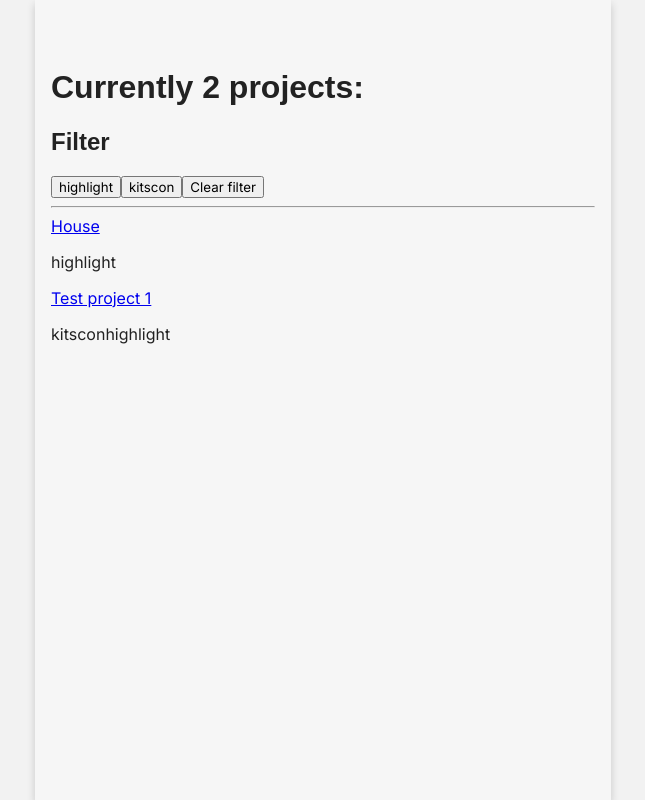
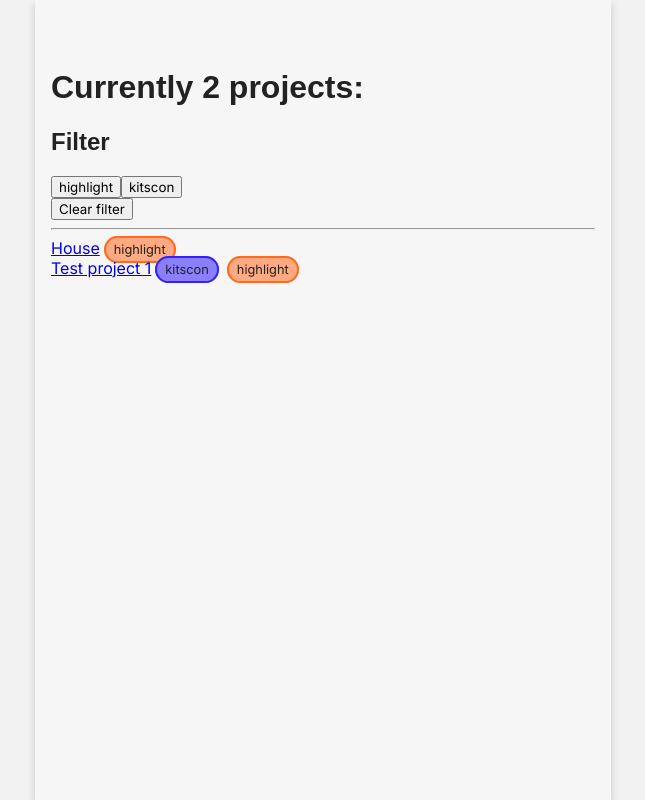
Before and after one commit to Doverstav/doverstav.dev, a Next.js app: page /projects in a window 1280 px wide. Shown: the whole page, without its empty margins (317-962 px from the left). Built offline with nearby package versions, Linux system fonts and the light colour scheme; a web font is replaced by a local one.

Commit message:
Play around with a pill component for project tags

```diff
--- /dev/null
+++ b/components/TagPill/index.tsx
@@ -0,0 +1,31 @@
+import styles from "./tagPill.module.css";
+
+export interface TagPillProps {
+  tagText: string;
+}
+
+export function TagPill({ tagText }: TagPillProps) {
+  const [pillColor, borderColor] = stringToColor(tagText);
+
+  return (
+    <span
+      className={styles.container}
+      style={{ backgroundColor: pillColor, border: `2px solid ${borderColor}` }}
+    >
+      {tagText}
+    </span>
+  );
+}
+
+function stringToColor(string: string, saturation = 100, lightness = 75) {
+  let hash = 0;
+  for (let i = 0; i < string.length; i++) {
+    hash = string.charCodeAt(i) + ((hash << 5) - hash);
+    hash = hash & hash;
+  }
+
+  return [
+    `hsl(${hash % 360}, ${saturation}%, ${lightness}%)`,
+    `hsl(${hash % 360}, ${saturation}%, ${lightness * 0.75}%)`,
+  ];
+}
--- /dev/null
+++ b/components/TagPill/tagPill.module.css
@@ -0,0 +1,7 @@
+.container {
+  padding: 0.25rem 0.5rem;
+  margin: 0.5rem 0.25rem;
+  border-radius: 50px;
+
+  font-size: 0.8rem;
+}
--- a/src/pages/projects/[id].tsx
+++ b/src/pages/projects/[id].tsx
@@ -6,6 +6,7 @@ import {
   getProjectData,
   ProjectDataWithContent,
 } from "../../../utils/projects";
+import { TagPill } from "../../../components/TagPill";
 
 interface ProjectPageProps {
   projectData: ProjectDataWithContent;
@@ -20,7 +21,7 @@ export default function ProjectPage({ projectData }: ProjectPageProps) {
       <article>
         <div>
           {projectData.tags.map((tag) => (
-            <p key={tag}>{tag}</p>
+            <TagPill key={tag} tagText={tag} />
           ))}
         </div>
         <div dangerouslySetInnerHTML={{ __html: projectData.contentHtml }} />
--- a/src/pages/projects/index.tsx
+++ b/src/pages/projects/index.tsx
@@ -3,6 +3,7 @@ import { useCallback, useMemo, useState } from "react";
 import FilterButton from "../../../components/FilterButton";
 import Layout from "../../../components/Layout";
 import { getProjectsData, ProjectData } from "../../../utils/projects";
+import { TagPill } from "../../../components/TagPill";
 
 interface ProjectsProps {
   allProjectsData: ProjectData[];
@@ -43,6 +44,7 @@ export default function Projects({ allProjectsData }: ProjectsProps) {
       <h1>Currently {allProjectsData.length} projects:</h1>
       <h2>Filter</h2>
       <div>
+        <div>
           {allTags.map((tag) => (
             <FilterButton
               key={tag}
@@ -51,17 +53,22 @@ export default function Projects({ allProjectsData }: ProjectsProps) {
               active={selectedTags.includes(tag)}
             />
           ))}
+        </div>
+        <div>
           <button onClick={() => setSelectedTags([])}>Clear filter</button>
+        </div>
       </div>
       <hr />
       <div>
         {filteredProjects.map((projectFrontmatter) => (
-          <>
+          <div key={projectFrontmatter.id}>
             <Link href={`/projects/${projectFrontmatter.id}`}>
               {projectFrontmatter.title}
             </Link>
-            <p>{projectFrontmatter.tags}</p>
-          </>
+            {projectFrontmatter.tags.map((tag) => (
+              <TagPill key={tag} tagText={tag} />
+            ))}
+          </div>
         ))}
       </div>
     </Layout>
```
Lines whose indentation alone changed are shown as unchanged.
